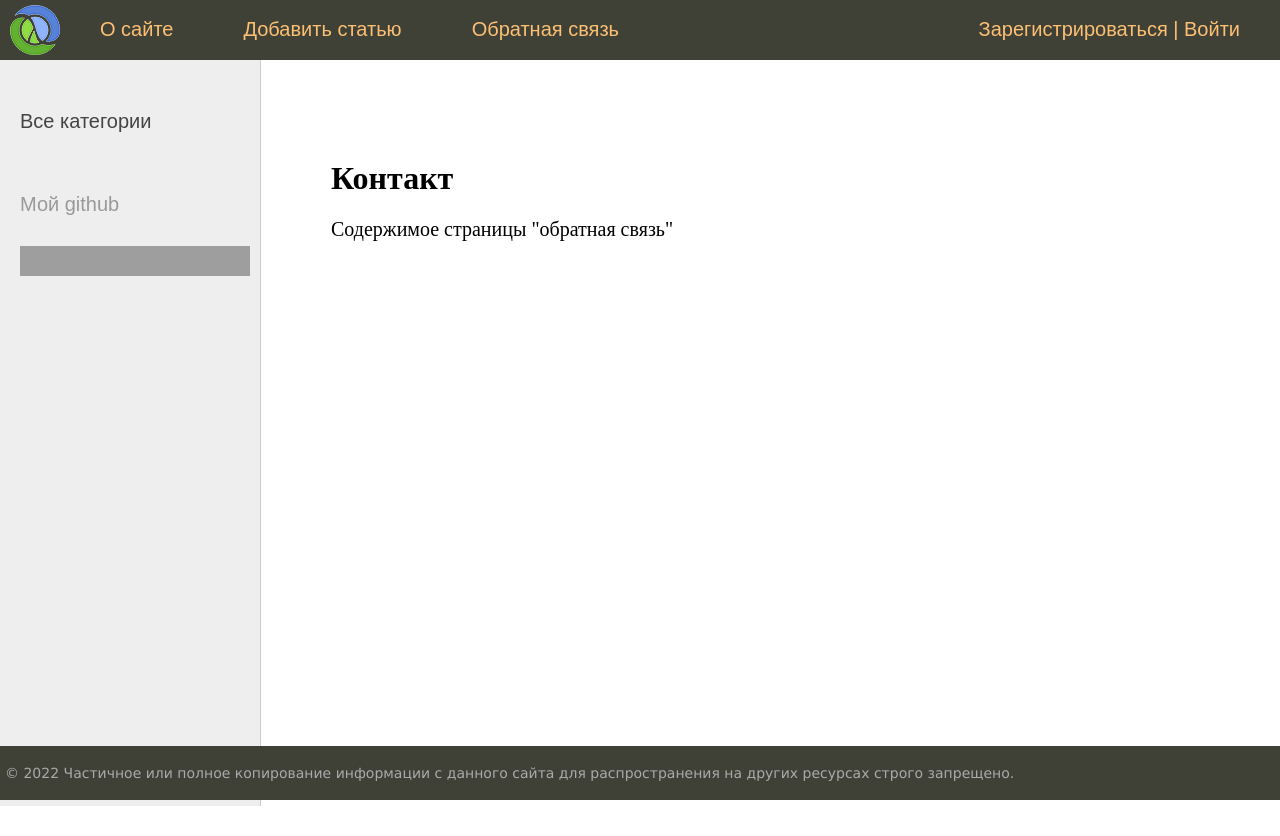
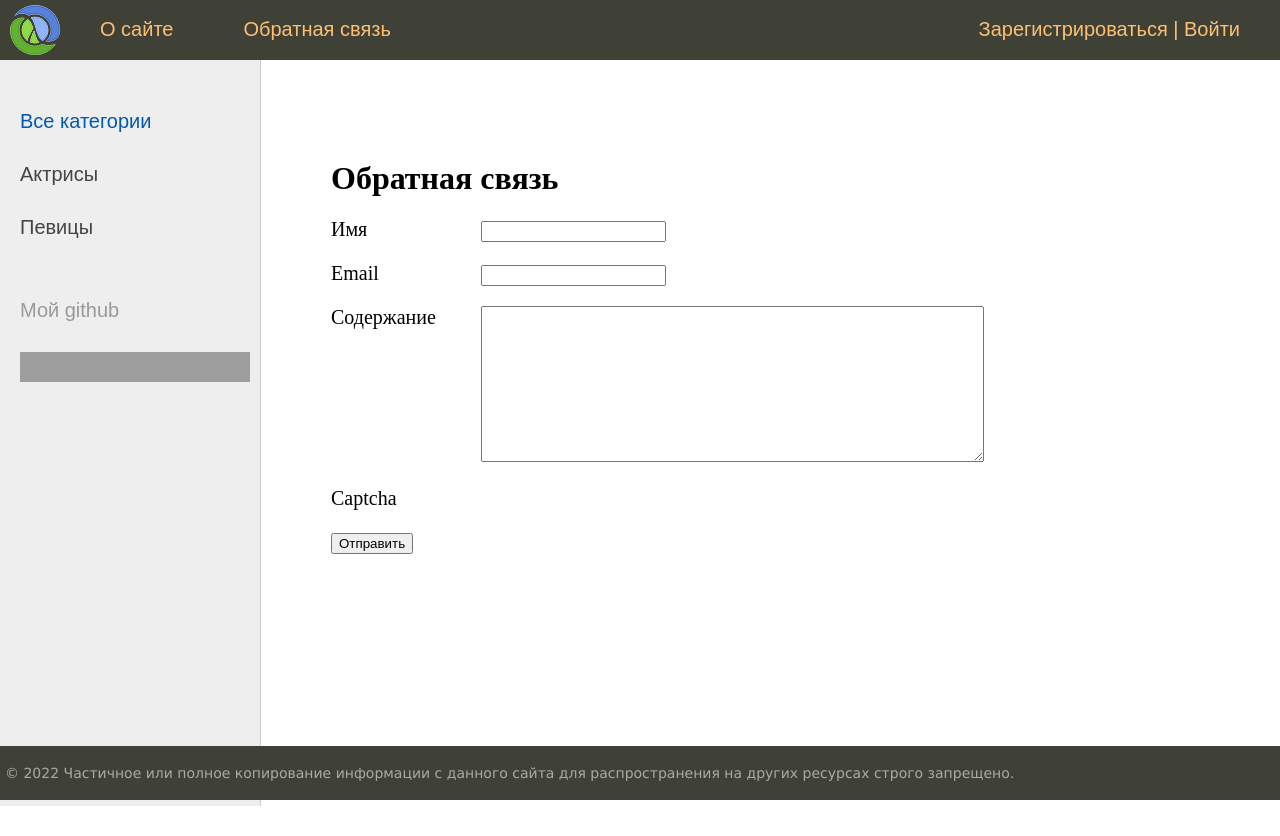
Before and after one commit to GerasiMandMumu/Django_project, a Django app: page /contact/ in a window 1280 px wide. Run offline with Django 4.2, Linux system fonts and the light colour scheme; data comes from the database, SQL or seed files in the repository; both versions use the stored data as it was after the commit; grey boxes are pictures that could not be loaded.

Commit message:
Использование captcha

```diff
--- a/Project1/settings.py
+++ b/Project1/settings.py
@@ -38,6 +38,7 @@
     'django.contrib.messages',
     'django.contrib.staticfiles',
     'debug_toolbar',
+    'captcha',
     'app1.apps.App1Config',
 ]
 
--- a/Project1/urls.py
+++ b/Project1/urls.py
@@ -22,6 +22,7 @@
 
 urlpatterns = [
     path('admin/', admin.site.urls),
+    path('captcha/', include('captcha.urls')),
     path('', include('app1.urls')),
 ]
 
--- a/app1/forms.py
+++ b/app1/forms.py
@@ -2,7 +2,7 @@
 from django.contrib.auth.forms import UserCreationForm, AuthenticationForm
 from django.contrib.auth.models import User
 from django.core.exceptions import ValidationError
-
+from captcha.fields import CaptchaField
 from .models import *
 
 # Форма добавления статьи
@@ -40,3 +40,10 @@
 class LoginUserForm(AuthenticationForm):
     username = forms.CharField(label='Логин', widget=forms.TextInput(attrs={'class': 'form-input'}))
     password = forms.CharField(label='Пароль', widget=forms.PasswordInput(attrs={'class': 'form-input'}))
+
+
+class ContactForm(forms.Form):
+    name = forms.CharField(label='Имя', max_length=255)
+    email = forms.EmailField(label='Email')
+    content = forms.CharField(label='Содержание', widget=forms.Textarea(attrs={'cols': 60, 'rows': 10}))
+    captcha = CaptchaField()
--- a/app1/templates/app1/contact.html
+++ b/app1/templates/app1/contact.html
@@ -2,5 +2,16 @@
 
 {% block content %}
     <h1>{{ title }}</h1>
-    <p>Содержимое страницы "обратная связь"</p>
+
+    <form method="post">
+        {% csrf_token %}
+        <div class="form-error">{{ form.non_field_errors }}</div>
+        {% for f in form %}
+            <p><label class="form-label" for="{{ f.id_for_label }}">{{ f.label }}</label>{{ f }}</p>
+            <div class="form-error">{{ f.errors }}</div>
+        {% endfor %}
+        <button type="submit">Отправить</button>
+    </form>
+
+
 {% endblock content %}
--- a/app1/urls.py
+++ b/app1/urls.py
@@ -7,7 +7,7 @@
     path('', WomenHome.as_view(), name='home'),
     path('about/', about, name='about'),
     path('addpage/', AddPage.as_view(), name='add_page'),
-    path('contact/', contact, name='contact'),
+    path('contact/', ContactFormView.as_view(), name='contact'),
     path('login/', LoginUser.as_view(), name='login'),
     path('logout/', logout_user, name='logout'),
     path('register', RegisterUser.as_view(), name='register'),
--- a/app1/views.py
+++ b/app1/views.py
@@ -6,7 +6,7 @@
 from django.http import HttpResponse, HttpResponseNotFound
 from django.shortcuts import render, redirect
 from django.urls import reverse_lazy
-from django.views.generic import ListView, DetailView, CreateView
+from django.views.generic import ListView, DetailView, CreateView, FormView
 
 from .forms import *
 from .models import *
@@ -53,9 +53,24 @@
         return context
 
 
-def contact(request):
-    return render(request, 'app1/contact.html', {"title": "Контакт", 'menu': menu})
+# def contact(request):
+#     return render(request, 'app1/contact.html', {"title": "Контакт", 'menu': menu})
 
+
+class ContactFormView(DataMixin, FormView):
+    form_class = ContactForm
+    template_name = 'app1/contact.html'
+    success_url = reverse_lazy('home')
+
+    def get_context_data(self, *, object_list=None, **kwargs):
+        context = super().get_context_data(**kwargs)
+        c_def = self.get_user_context(title='Обратная связь')
+        context = dict(list(context.items()) + list(c_def.items()))
+        return context
+
+    def form_valid(self, form):
+        print(form.cleaned_data)
+        return redirect('home')
 
 # def login(request):
 #     return HttpResponse('Авторизация')
```
Also changed, not shown: db.sqlite3.
